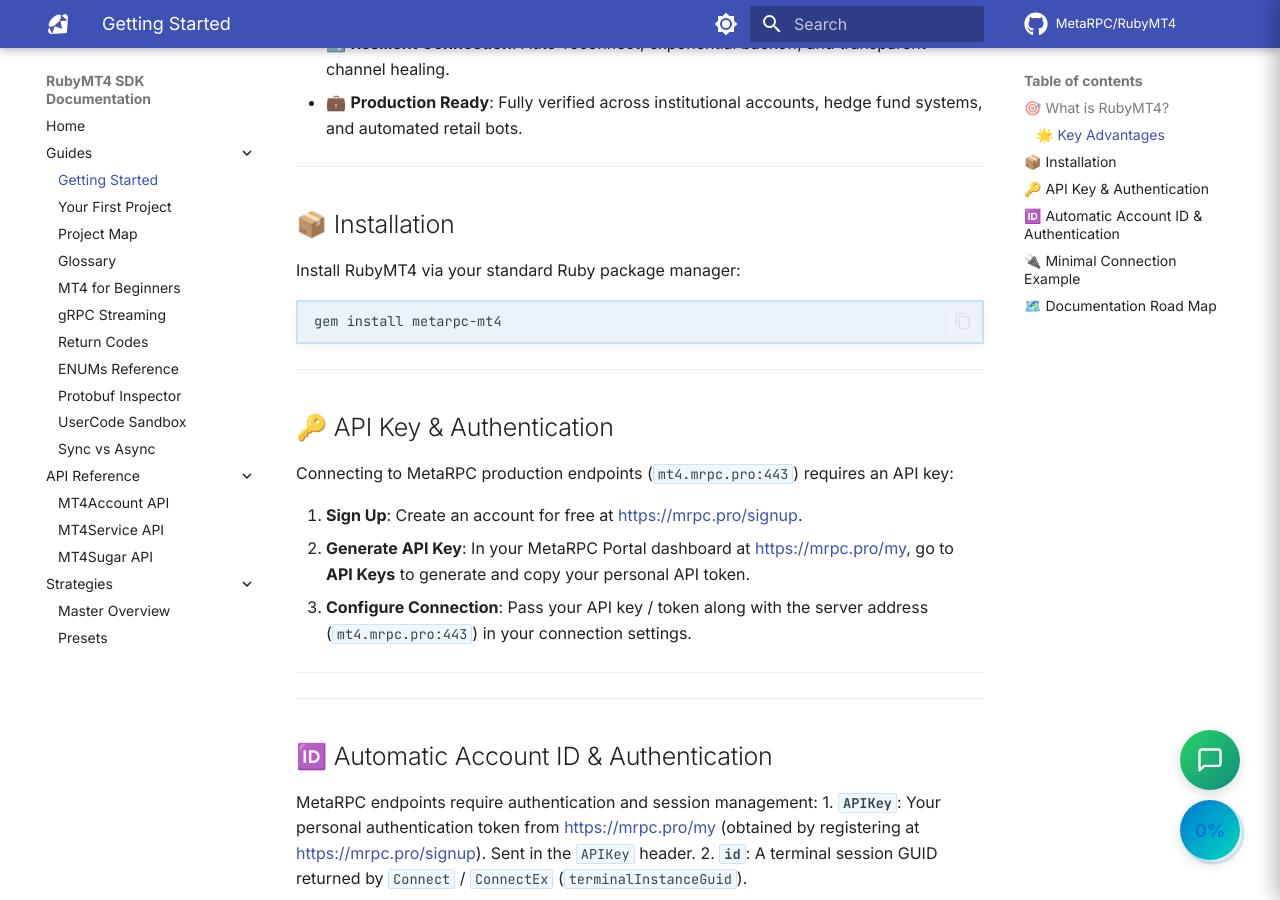
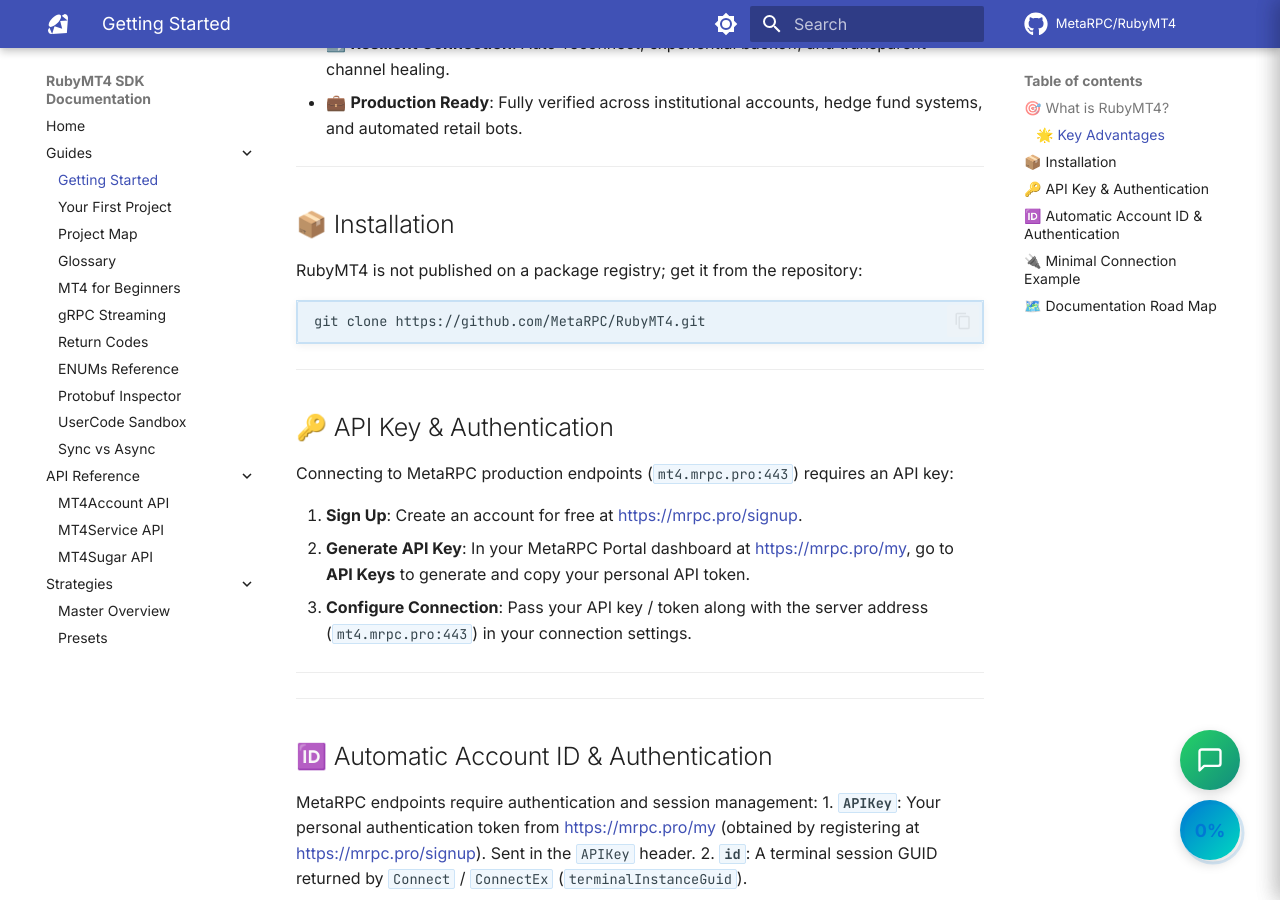
Before and after one commit to MetaRPC/RubyMT4, an MkDocs documentation site: the page built from docs/All_Guides/GETTING_STARTED.md, in a window 1280 px wide and 900 px high, scrolled down 590 px. Built offline with MkDocs 1.6.1 and Material for MkDocs 9.7.7, drawn with Linux system fonts in a browser that asks for light colours; comment, search, counter and statistics services are not loaded.

Commit message:
docs: the install commands are the ones that work
The package is not on a package registry (vcpkg, crates.io, rubygems, NuGet, Maven Central, npm or PyPI as the case may be),
so the guide shows how it is installed from this repository. Same commands as the hub at https://mrpc.pro/sandbox-apis.

Co-Authored-By: Claude Sonnet 5.5 <noreply@anthropic.com>

````diff
--- a/docs/All_Guides/GETTING_STARTED.md
+++ b/docs/All_Guides/GETTING_STARTED.md
@@ -18,10 +18,10 @@
 
 ## 📦 Installation
 
-Install RubyMT4 via your standard Ruby package manager:
+RubyMT4 is not published on a package registry; get it from the repository:
 
 ```bash
-gem install metarpc-mt4
+git clone https://github.com/MetaRPC/RubyMT4.git
 ```
 
 ---
````
Also changed, not shown: README.md (+1 -1 lines), docs/All_Guides/Your_First_Project.md (+2 -2 lines).
